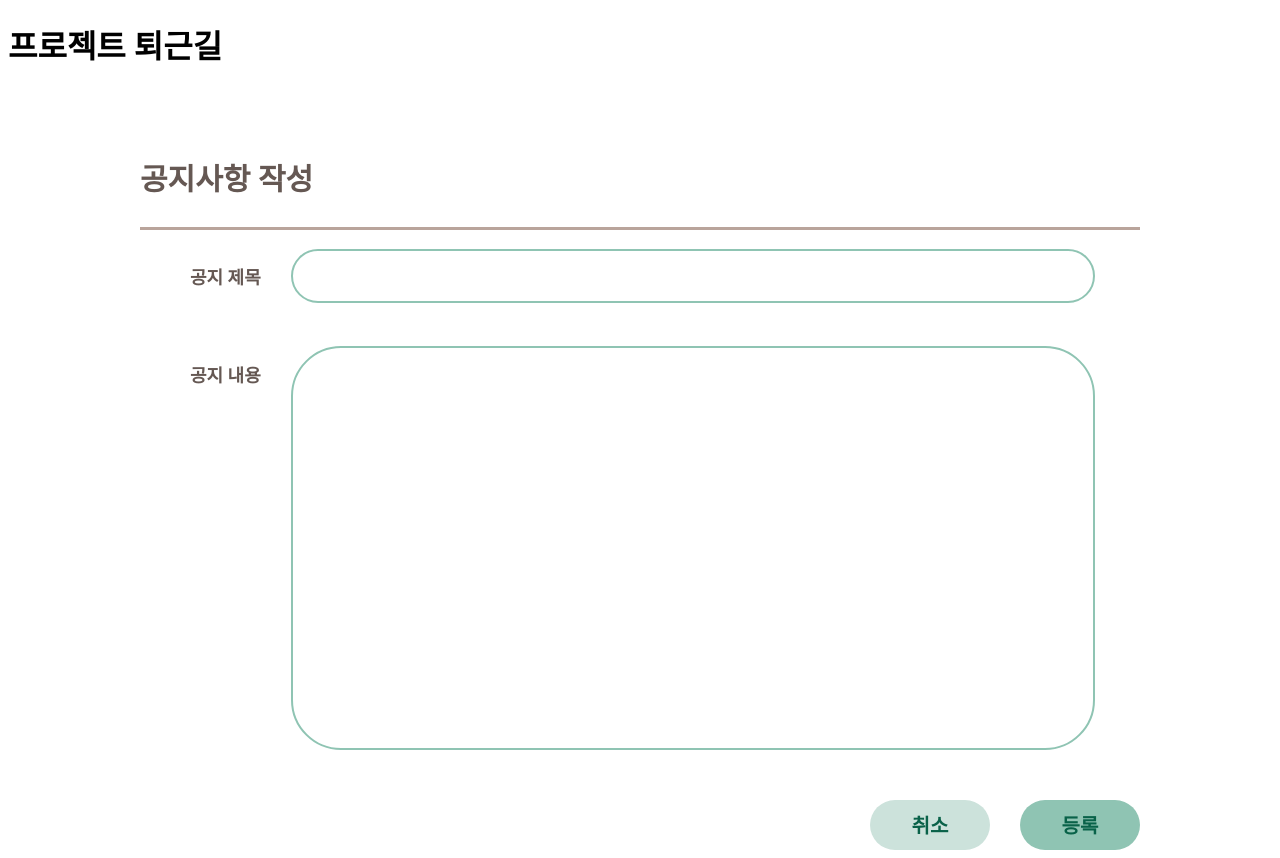
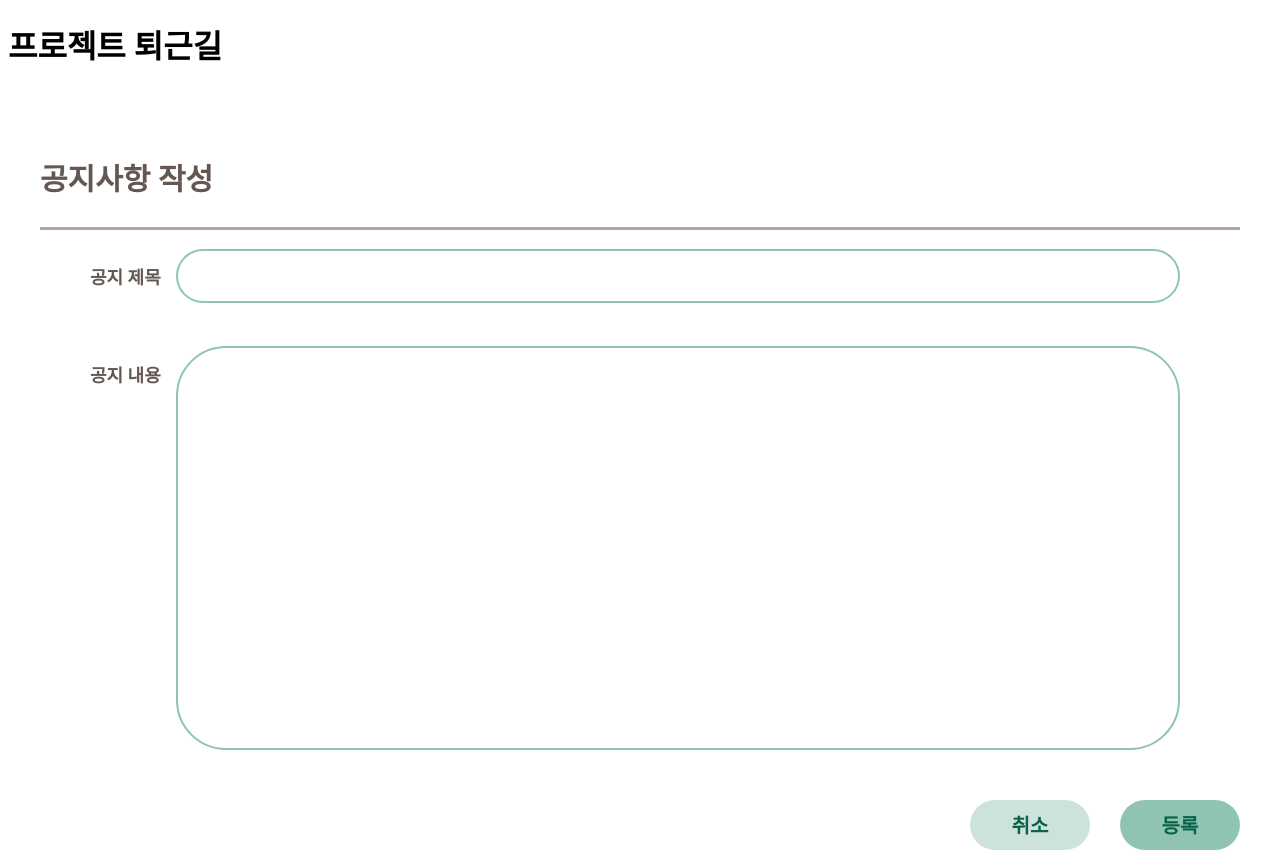
Before and after one commit to Teddybear-6/Front_ToeGeunGil, a React (Create React App) app in the folder toegeungil/: page /notice/write in a window 1280 px wide. Built offline with nearby package versions, Linux system fonts and the light colour scheme.

Commit message:
CSS 수정

```diff
--- a/toegeungil/src/public/components/NoticeMain.css
+++ b/toegeungil/src/public/components/NoticeMain.css
@@ -1,8 +1,7 @@
 .table-wrapper {
     width: 1200px;
-    /* border: 3px solid pink; */
     border-spacing: 0px 30px;
-    margin-top: 15px;
+    margin-top: 60px;
     text-align: center;
     margin-right: auto;
     margin-left: auto;
--- a/toegeungil/src/public/components/NoticeView.css
+++ b/toegeungil/src/public/components/NoticeView.css
@@ -42,7 +42,7 @@
     margin-right: 50px;
 }
 
-.view-button-box{
+.user-button-box{
     margin-top: 50px;
     display: flex;
     flex-direction: column;
@@ -50,7 +50,7 @@
     align-items: flex-end;
 }
 
-.view-button {
+.user-button {
     color: #096249;
     font-size: 20px;
     font-weight: bold;
@@ -60,3 +60,33 @@
     width: 120px;
     height: 50px;
 }
+
+.admin-button-box{
+    display: flex;
+    justify-content: flex-end;
+    margin-top: 50px;
+}
+
+.admin-button1 {
+    color: #096249;
+    font-size: 20px;
+    font-weight: bold;
+    background-color: #8FC4B3;
+    border: 1px;
+    border-radius: 50px;
+    width: 120px;
+    height: 50px;
+
+}
+
+.admin-button2 {
+    color: #096249;
+    font-size: 20px;
+    font-weight: bold;
+    background-color: #CCE2DB;
+    border: 1px;
+    border-radius: 50px;
+    width: 120px;
+    height: 50px;
+    margin-left: 30px;
+}
--- a/toegeungil/src/public/components/NoticeWrite.css
+++ b/toegeungil/src/public/components/NoticeWrite.css
@@ -1,9 +1,8 @@
 /* 공지사항 전체 틀 */
 .wrapper {
-    width: 1000px;
-    height: 700px;
+    width: 1200px;
     margin: auto;
-    margin-top: 60px;
+    /* margin-top: 60px; */
 }
 
 /* 공지사항 헤더 */
@@ -11,10 +10,11 @@
     border-bottom: 3px solid #B9A49B;
     font-size: 30px;
     color: #655853;
-    width: 1000px;
+    width: 1200px;
     height: 100px;
     display: flex;
     align-items: center;
+    margin-top: 60px;
 }
 
 /* 공지 제목, 내용 전체 틀 */
@@ -33,7 +33,7 @@
 /* 공지 제목 전체 틀 */
 .write-col1 {
     color: #655853;
-    width: 950px;
+    width: 1100px;
     height: 50px;
     display: flex;
     align-items: center;
@@ -45,9 +45,9 @@
     font-weight: bold;
     border: 2px solid #8FC4B3;
     border-radius: 50px;
-    width: 800px;
+    width: 1000px;
     height: 50px;
-    margin-left: 30px;
+    margin-left: 15px;
     font-size: 1.0em;
 }
 
@@ -67,7 +67,7 @@
     font-size: 18px;
     color: #655853;
     font-weight: bold;
-    width: 950px;
+    width: 1100px;
     margin-top: 30px;
 }
 
@@ -84,9 +84,9 @@
 .write-text2 {
     border: 2px solid #8FC4B3;
     border-radius: 50px;
-    width: 800px;
+    width: 1000px;
     height: 400px;
-    margin-left: 30px;
+    margin-left: 15px;
     margin-top: 15px;
     font-size: 0.9em;
 }
```
